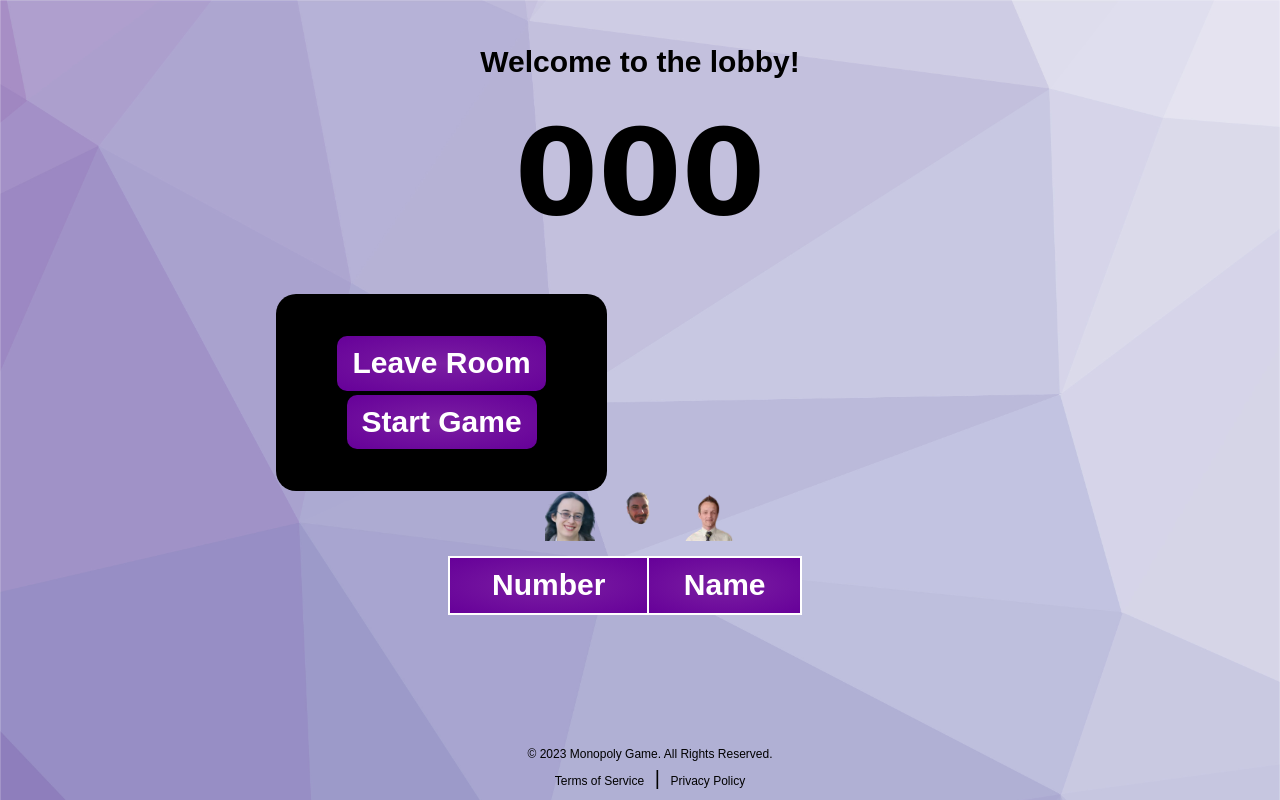
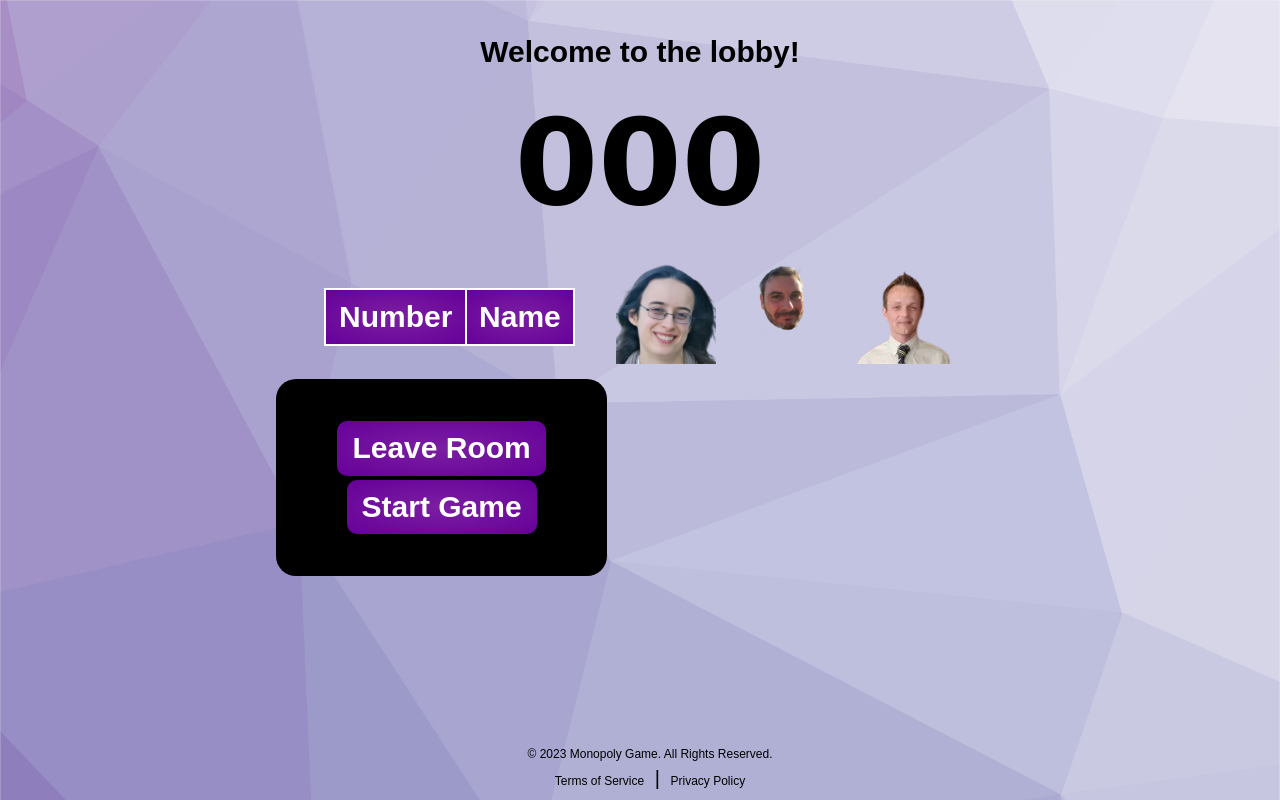
Before and after one commit to doug-spencer/Uniopoly, a Flask app: template App/templates/lobby.html in a window 1280 px wide. Run offline with Flask 3, Linux system fonts and the light colour scheme; the template is opened without the code that fills it: most values are stand-ins (such as "Sample title", 1, 10 or a date in 2020); lists and menus that the app fills with data are empty; some libraries are stand-ins or nearby versions.

Commit message:
working on moving button-div to the right so not blokcing players table

```diff
--- a/App/static/css/lobby.css
+++ b/App/static/css/lobby.css
@@ -18,14 +18,13 @@
 #table-div {
     /* padding: 10px;
     font-size: 30px; */
-    width: 50%;
+    width: 40%;
     display: block;
     box-sizing: border-box;
     padding: 10px;
     font-size: 30px;
     align-items: center;
-    position: absolute;
-    left: 25%;
+
 
 
 
@@ -63,12 +62,12 @@
     display: flex;
     justify-content: center;
     align-items: center;
-    margin-top: 20px;
+
     color: white;
     padding:40px 20px; ;
     border-radius: 20px;
     width: 40%;
-    left: 20%;
+    margin-right: 20px;
 
 
 }
@@ -76,7 +75,7 @@
 section {
     max-width: 60%;
     margin: 0 auto;
-    padding: 20px;
+    padding: 10px 20px;
     justify-content: center;
     text-align: center;
     position: relative;
@@ -85,8 +84,8 @@ section {
 }
 
 #image-div img {
-    width: 50px;
-    height: 50px;
+    width: 100px;
+    height: 100px;
     margin: 0 10px;
     cursor: pointer;
     transition: transform 0.2s ease-in-out;
@@ -102,3 +101,10 @@ section {
 
 
 }
+
+.upper-row {
+    display: flex;
+    justify-content: center;
+    align-items: center;
+    margin-bottom: 10px;
+}
--- a/App/templates/lobby.html
+++ b/App/templates/lobby.html
@@ -18,17 +18,7 @@
 </div>
 
 <div id="mid-section">
-  <div id="button-div">
-    <form action="/lobby" method="POST">
-      <input class="button" id="leave" type="submit" name="leaveButton" value="Leave Room"></input>
-      <input class="button" id="start" type="submit" name="startButton" value="Start Game"></input>
-    </form>
-  </div>
-
-  <div id ="image-div">
-    <img src="../static/images/playerIcons/sarah_standard.webp" alt="sarah"><img src="../static/images/playerIcons/stewart.webp" alt="terence"><img src="../static/images/playerIcons/duncan.webp" alt="stewart">
-  </div>
-
+  <div class="upper-row">
     <div id="table-div">
       <table id="players-table">
         <thead>
@@ -43,6 +33,19 @@
     </div>
 
 
+  <div id ="image-div">
+    <img src="../static/images/playerIcons/sarah_standard.webp" alt="sarah"><img src="../static/images/playerIcons/stewart.webp" alt="terence"><img src="../static/images/playerIcons/duncan.webp" alt="stewart">
+  </div>
+  </div>
+
+  <div id="button-div">
+    <form action="/lobby" method="POST">
+      <input class="button" id="leave" type="submit" name="leaveButton" value="Leave Room"></input>
+      <input class="button" id="start" type="submit" name="startButton" value="Start Game"></input>
+    </form>
+  </div>
+
+
 </div>
 </section>
 {% endblock %}
```
Lines whose indentation alone changed are shown as unchanged.
